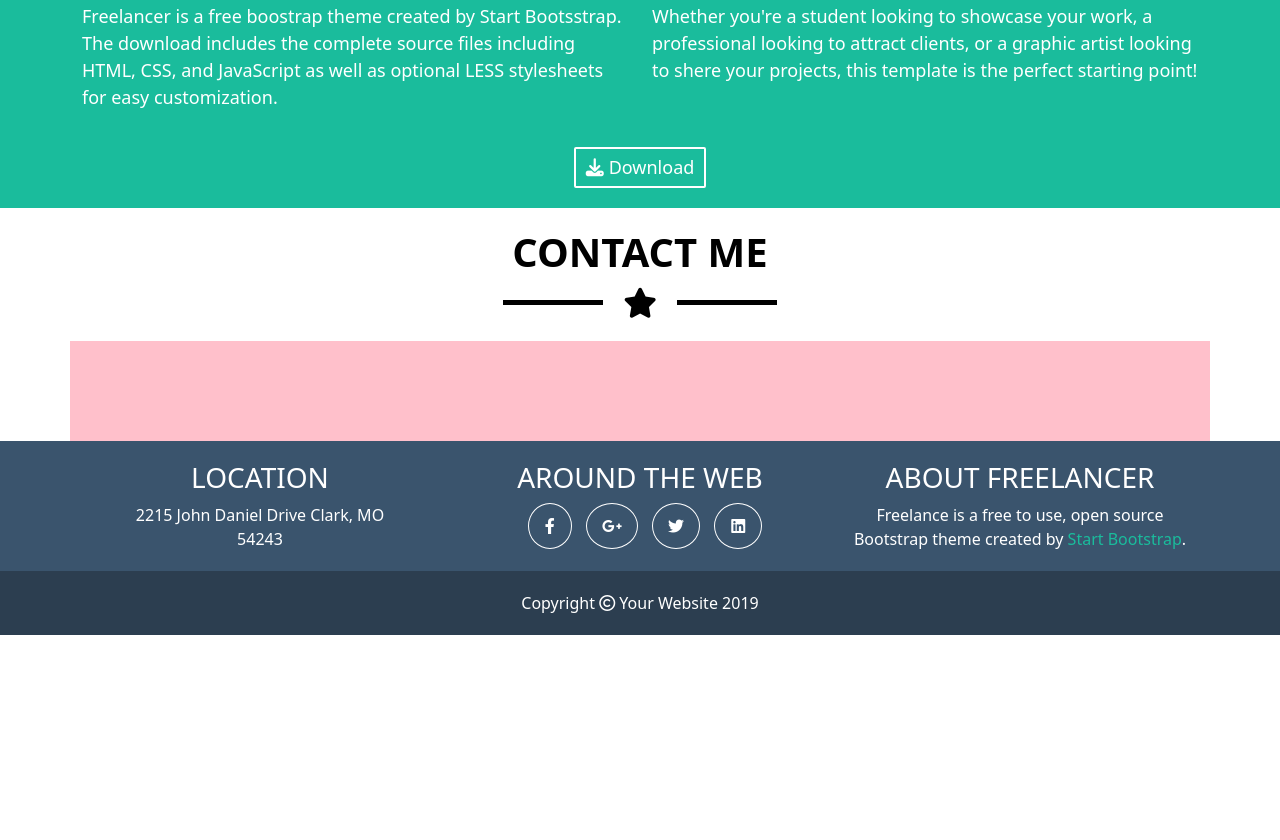
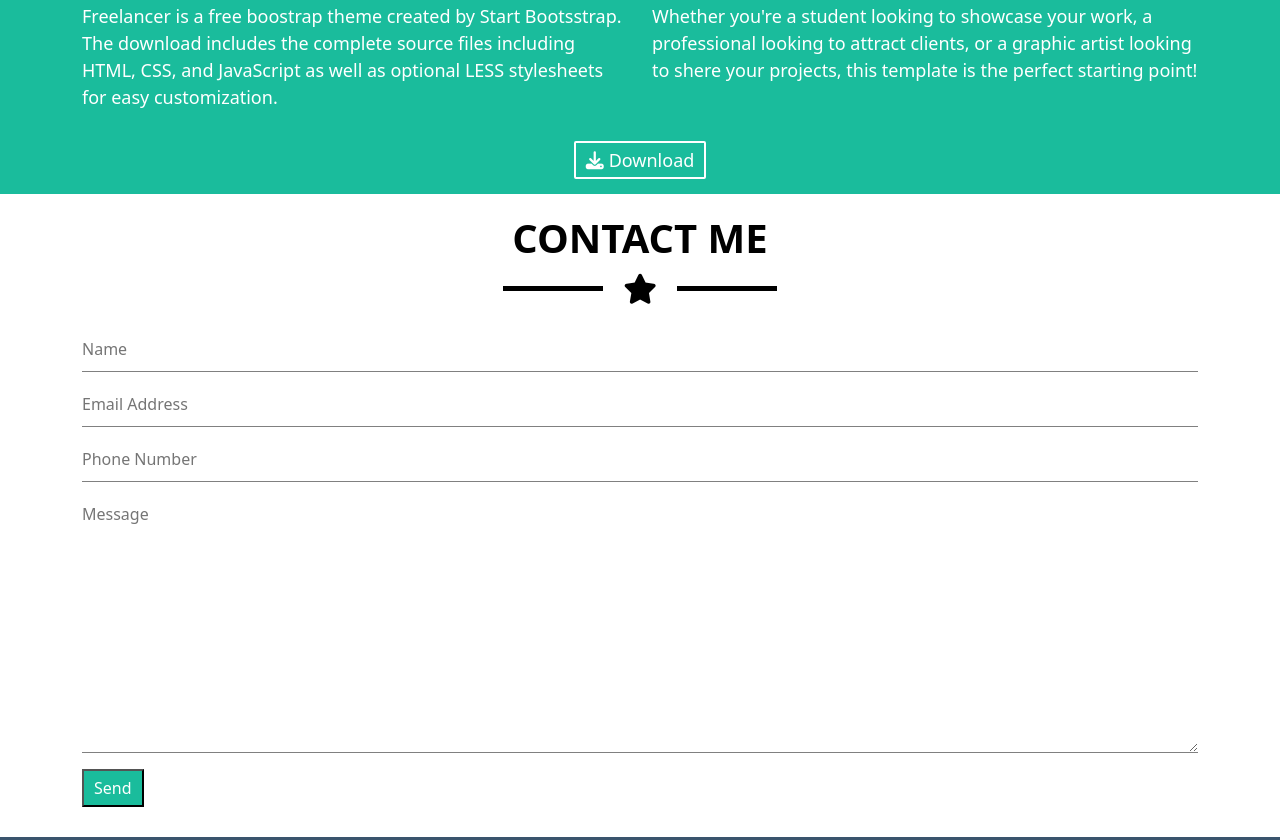
Before and after one commit to leonardopea/html-css-bootstrap-freelancer, a plain HTML site: page index.html in a window 1280 px wide. Shown: the part 1418-2258 px from the top of the page. Before the commit the page ends 2053 px from the top, so only its background shows below. Drawn offline with nearby package versions, Linux system fonts and the light colour scheme.

Commit message:
esercizio completato

```diff
--- a/css/style.css
+++ b/css/style.css
@@ -142,13 +142,17 @@ h2{
     margin: 0 auto;
 }
 
-button{
+.bottone_download{
     background-color: transparent;
     color: white;
     border: 2px solid white;
     border-radius: 2px;
     font-size: 18px;
     padding: 5px 10px;
+    text-decoration: none;
+}
+.bottone_download:hover{
+    color: black;
 }
 .download{
     margin-right: 5px;
@@ -166,22 +170,50 @@ button{
     color: #1ABC9C;
     text-decoration: none;
 }
+.green:hover{
+    color: #12866f;
+}
 
-.circle, .circle2{
+.circle{
     border-radius: 100%;
     border: 1px solid white;
-    margin-left: 10px;
-}
-.circle{
-    padding: 14px 16px;
+    padding: 8px 8px;
 }
 
-.circle2{
-    padding: 14px 15px;
-}
 .text_no{
     text-decoration: none;
 }
+
+
+
+
+/* contact me area */
+
+
+input, textarea{
+    margin: 10px 0px;
+    width: 100%;
+    border: none;
+    border-bottom: 1px solid gray;
+    padding-bottom: 10px;
+}
+
+.send_button{
+    background-color: #1ABC9C ;
+    color: white;
+    padding: 5px 10px;
+    margin-bottom: 30px;
+}
+
+.send_button:hover{
+    background-color: #12866f ;
+}
+
+
+
+
+
+
 /*///////////////////////////////////////////////////
                      FOOTER
  ///////////////////////////////////////////////////*/
@@ -191,4 +223,5 @@ button{
 footer{
     background-color: #2C3E50;
 
+
 }
--- a/index.html
+++ b/index.html
@@ -126,9 +126,9 @@
                 </div>
                 <div class="row">
                     <div class="col-12 col_margin text-center">
-                        <button>
+                        <a href="#" class="bottone_download">
                             <i class="fa-solid fa-download download" style="color: #ffffff;"></i>Download
-                        </button>
+                        </a>
                     </div>
                 </div>
 
@@ -150,11 +150,33 @@
                     </div>
                 </div>
                 <div class="row">
-                    <div class="col-12 col_pink text-center"></div>
+                    <div class="col-12">
+                        <form action="#" method="POST">
+                            <div class="row">
+                                <div class="col-12">
+                                    <input type="text" placeholder="Name">
+                                </div>
+                                <div class="col-12">
+                                    <input type="email" placeholder="Email Address">
+                                </div>
+                                <div class="col-12">
+                                    <input type="tel" placeholder="Phone Number">
+                                </div>
+                                <div class="col-12">
+                                    <textarea rows="10" placeholder="Message"></textarea>
+                                </div>
+                                <div class="col-12">
+                                    <button class="send_button" type="submit">Send</button>
+                                </div>
+
+
+
+
+                            </div>
+                        </form>
+                    </div>
                 </div>
-                <div class="row">
-                    <div class="col-12 col_pink text-center"></div>
-                </div>
+
             </div>
 
 
@@ -171,8 +193,8 @@
                     <div class="col-12 col-md-4 col_margin text-center">
                         <h3 class="white">AROUND THE WEB</h3>
                         <a href="#" class="fa-brands fa-facebook-f circle text_no" style="color: #ffffff;"></a>
-                        <a  href="#"class="fa-brands fa-google-plus-g circle2 text_no" style="color: #ffffff;"></a>
-                        <a href="#"class="fa-brands fa-twitter circle2 text_no" style="color: #ffffff;"></a>
+                        <a  href="#"class="fa-brands fa-google-plus-g circle text_no" style="color: #ffffff;"></a>
+                        <a href="#"class="fa-brands fa-twitter circle text_no" style="color: #ffffff;"></a>
                         <a href="#"class="fa-brands fa-linkedin circle text_no" style="color: #ffffff;"></a>
 
                     </div>
```
